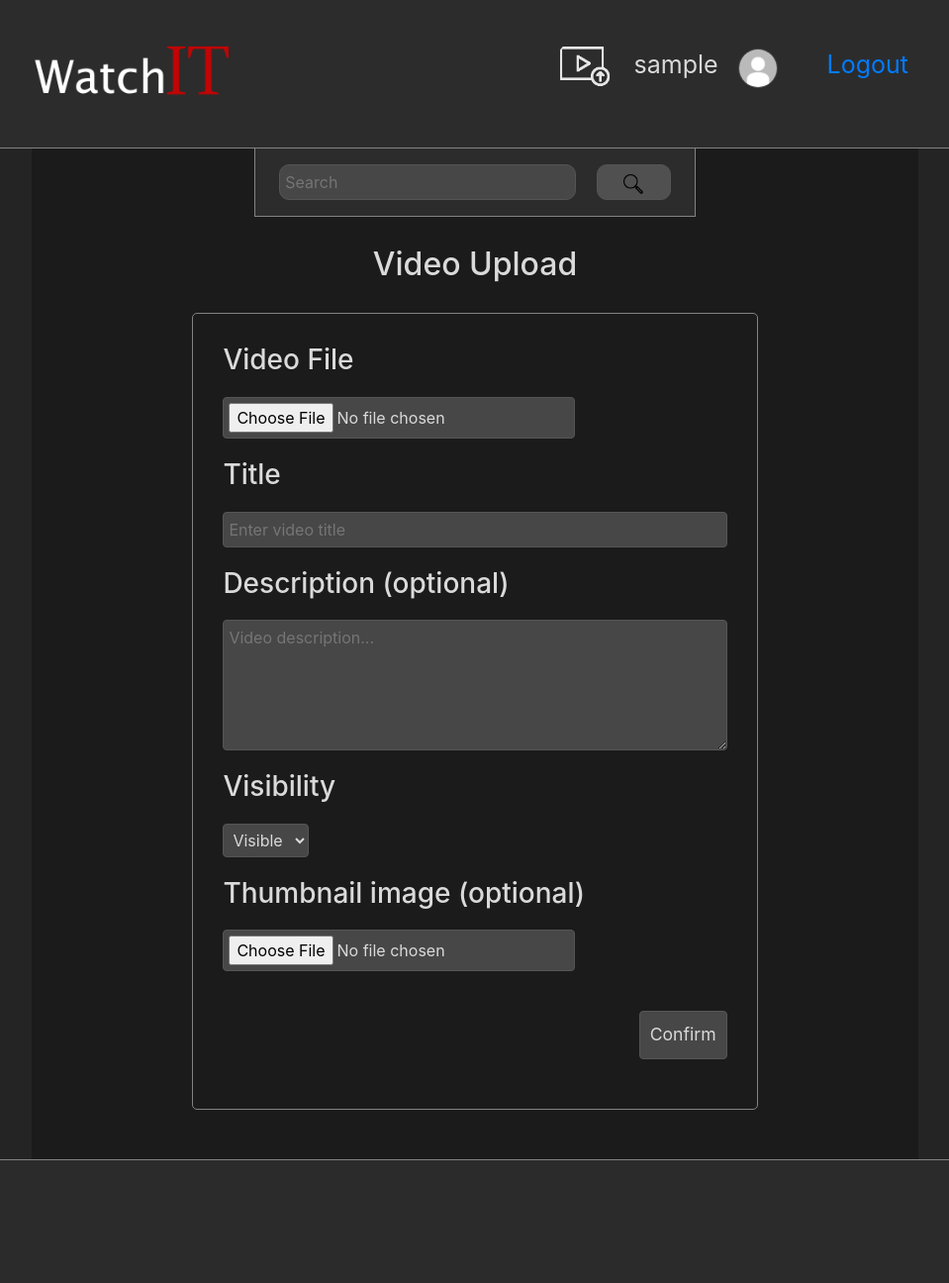
After one commit to tadejrebernjak/watchIt, a PHP site: page /upload.php in a window 1280 px wide. The commit adds this page. Shown: the whole page at 99% size, without its empty margins (160-1119 px from the left). Run offline with PHP 8.4, Linux system fonts and the light colour scheme; the visitor is signed in with stand-in values (Sample User, id 1).

Commit message:
nalaganje videoposnetkov, prikaz videoposnetkov

```diff
--- a/css/header.css
+++ b/css/header.css
@@ -19,11 +19,8 @@
     display: inline;
 }
 
-/*CHANGE LOGO*/
-.logo-container a:hover {
-    text-decoration: none;
-    color: rgb(218, 218, 218);
-    transition: 1s;
+.logo-container img {
+    height: 80px;
 }
 
 .logo {
@@ -66,10 +63,19 @@
 }
 
 .account-info img {
+    border-radius: 50%;
+    cursor: pointer;
+}
+
+
+.upload-icon {
+    width: 60px;
+}
+
+.header-pfp {
     width: 40px;
     height: 40px;
-    border-radius: 50%;
-    cursor: pointer;
+    border: 1px solid rgb(75, 75, 75);
 }
 
 .logout {
--- /dev/null
+++ b/css/upload.css
@@ -0,0 +1,65 @@
+.upload-form {
+    width: 70%;
+    padding: 30px;
+    margin:  30px auto;
+    border: 1px solid rgb(131, 131, 131);
+    border-radius: 5px;
+}
+
+.upload-form * {
+    display: block;
+}
+
+.upload-form input {
+    margin: 20px 0;
+    background-color: rgb(71, 71, 71);
+    padding: 5px;
+    border: none;
+    border-radius: 4px;
+    outline: none;
+    border: 1px solid rgb(85, 85, 85);
+    transition: 0.3s;
+}
+
+textarea {
+    width: 100%;
+    margin: 20px 0;
+    background-color: rgb(71, 71, 71);
+    padding: 5px;
+    border: none;
+    border-radius: 4px;
+    outline: none;
+    border: 1px solid rgb(85, 85, 85);
+    transition: 0.3s;
+}
+
+.upload-form select {
+    margin: 20px 0;
+    background-color: rgb(71, 71, 71);
+    padding: 5px;
+    border: none;
+    border-radius: 4px;
+    outline: none;
+    border: 1px solid rgb(85, 85, 85);
+    transition: 0.3s;
+}
+
+.upload-form input[type=text] {
+    width: 100%;
+}
+
+.upload-form input:focus, textarea:focus, select:focus {
+    border-color: rgb(184, 184, 184);
+    transition: 0.3s;
+}
+
+.upload-form input[type=submit] {
+    padding: 10px;
+    font-size: 1.1em;
+    float: right;
+}
+
+.upload-form input[type=submit]:hover {
+    border-color: rgb(184, 184, 184);
+    transition: 0.3s;
+}
--- a/css/user.css
+++ b/css/user.css
@@ -11,7 +11,6 @@
 }
 
 .field input:focus {
-    border: none;
     border: 1px solid rgb(184, 184, 184);
     transition: 0.3s;
 }
@@ -71,6 +70,7 @@ h3 {
 
 .right img {
     width: 150px;
+    height: 150px;
     margin: auto;
     border-radius: 50%;
     cursor: pointer;
--- a/header.php
+++ b/header.php
@@ -2,8 +2,7 @@
 <div class="header">
     <div class="header-content">
         <div class="logo-container">
-            <!--CHANGE LOGO-->
-            <a href="index.php"><h1 class="logo">WatchIt</h1></a>
+            <a href="index.php"><img src="media/images/logo.png" alt="WatchIT"></a>
         </div>
         <div class="account-info">
             <?php
@@ -18,14 +17,14 @@
                     include 'select_user.php';
                     echo
                     "<ul>"
-
+                        . "<li>" . "<a href='upload.php'>" . "<img src='media/images/upload-video-icon.png' class='upload-icon'>" . "</a>"
                         . "<li>" . "<a class='username' href='user.php'>" . $user['username'] . "</a>" . "</li>";
 
                     if ($user['profile_picture_url'] == "") {
-                        echo "<li>" . "<img src='media/images/default-pfp.jpg' alt='pfp'>" . "</li>";
+                        echo "<li>" . "<img src='media/images/default-pfp.jpg' alt='pfp' class='header-pfp'>" . "</li>";
                     }
                     else {
-                        echo "<li>" . "<img src='" . $user['profile_picture_url'] . "'>" . "</li>";
+                        echo "<li>" . "<img src='" . $user['profile_picture_url'] . "' class='header-pfp'>" . "</li>";
                     }
 
                     echo
--- a/login.php
+++ b/login.php
@@ -16,7 +16,7 @@ if (isset($_SESSION['userID']))
     <link rel="stylesheet" href="https://stackpath.bootstrapcdn.com/bootstrap/4.3.1/css/bootstrap.min.css" integrity="sha384-ggOyR0iXCbMQv3Xipma34MD+dH/1fQ784/j6cY/iJTQUOhcWr7x9JvoRxT2MZw1T" crossorigin="anonymous">
     <link rel="stylesheet" href="css/main.css">
     <link rel="stylesheet" href="css/login.css">
-    <title>Login</title>
+    <title>WatchIT</title>
 </head>
 <body>
     <?php require 'header.php' ?>
--- a/register.php
+++ b/register.php
@@ -16,7 +16,7 @@ if (isset($_SESSION['userID']))
     <link rel="stylesheet" href="https://stackpath.bootstrapcdn.com/bootstrap/4.3.1/css/bootstrap.min.css" integrity="sha384-ggOyR0iXCbMQv3Xipma34MD+dH/1fQ784/j6cY/iJTQUOhcWr7x9JvoRxT2MZw1T" crossorigin="anonymous">
     <link rel="stylesheet" href="css/main.css">
     <link rel="stylesheet" href="css/login.css">
-    <title>Register</title>
+    <title>WatchIT</title>
 </head>
 <body>
     <?php require 'header.php' ?>
--- a/update_pfp.php
+++ b/update_pfp.php
@@ -1,7 +1,7 @@
 <?php
     include 'connection.php';
 
-    $userID = $_POST['userid'];
+    $userID = $_SESSION['userid'];
 
     $target_dir = "media/uploads/images/";
     $prefix_name = date("YmdHis") . $userID;
--- /dev/null
+++ b/upload.php
@@ -0,0 +1,55 @@
+<?php
+
+require 'session.php';
+require 'connection.php';
+
+if (!isset($_SESSION['userID']))
+    header('Location:login.php');
+
+?>
+<!DOCTYPE html>
+<html lang="en">
+<head>
+    <meta charset="UTF-8">
+    <meta http-equiv="X-UA-Compatible" content="IE=edge">
+    <meta name="viewport" content="width=device-width, initial-scale=1.0">
+    <link rel="stylesheet" href="https://stackpath.bootstrapcdn.com/bootstrap/4.3.1/css/bootstrap.min.css" integrity="sha384-ggOyR0iXCbMQv3Xipma34MD+dH/1fQ784/j6cY/iJTQUOhcWr7x9JvoRxT2MZw1T" crossorigin="anonymous">
+    <link rel="stylesheet" href="css/main.css">
+    <link rel="stylesheet" href="css/upload.css">
+    <title>WatchIT</title>
+</head>
+<body>
+    <?php require 'header.php' ?>
+    <div class="content">
+        <?php require 'searchbar.php' ?>
+        <div class="inner-content">
+            <h2>Video Upload</h2>
+            <div class="upload-form">
+                <form action="upload_video.php" method="post" enctype="multipart/form-data">
+                    <h3>Video File</h3>
+                    <input type="file" name="video" id="video-file" required="required">
+                    <h3>Title</h3>
+                    <input type="text" name="title" placeholder="Enter video title" required="required">
+                    <h3>Description (optional)</h3>
+                    <textarea name="description" id="description" cols="30" rows="5" placeholder="Video description..."></textarea>
+                    <h3>Visibility</h3>
+                    <select name="visibility" id="visibility">
+                        <option value="1" selected="selected">Visible</option>
+                        <option value="0">Hidden</option>
+                    </select>
+                    <h3>Thumbnail image (optional)</h3>
+                    <input type="file" name="thumbnail" id="thumbnail-file" required="required">
+                    <input type="submit" value="Confirm">
+                </form>
+                <div style="clear:both;"></div>
+            </div>
+        </div>
+    </div>
+    <div class="footer">
+        <div class="footer-content">
+
+        </div>
+    </div>
+    <script src="js/user.js"></script>
+</body>
+</html>
--- a/user.php
+++ b/user.php
@@ -16,7 +16,7 @@ if (!isset($_SESSION['userID']))
     <link rel="stylesheet" href="https://stackpath.bootstrapcdn.com/bootstrap/4.3.1/css/bootstrap.min.css" integrity="sha384-ggOyR0iXCbMQv3Xipma34MD+dH/1fQ784/j6cY/iJTQUOhcWr7x9JvoRxT2MZw1T" crossorigin="anonymous">
     <link rel="stylesheet" href="css/main.css">
     <link rel="stylesheet" href="css/user.css">
-    <title>YouTube</title>
+    <title>WatchIT</title>
 </head>
 <body>
     <?php require 'header.php' ?>
```
Also changed, not shown: css/main.css (+39 -0 lines), index.php (+6 -1 lines), select_videos.php (added, +48 -0 lines), upload_video.php (added, +94 -0 lines), media/images/logo.png (added), media/images/magnifying-glass-icon.png (deleted), media/images/no-thumbnail.jpg (added), media/images/upload-video-icon.png (added), media/uploads/images/202109251934032obito.jpg (added), media/uploads/thumbnails/20210926203142210x-featured-social-media-image-size.png (added), 1 other file.
